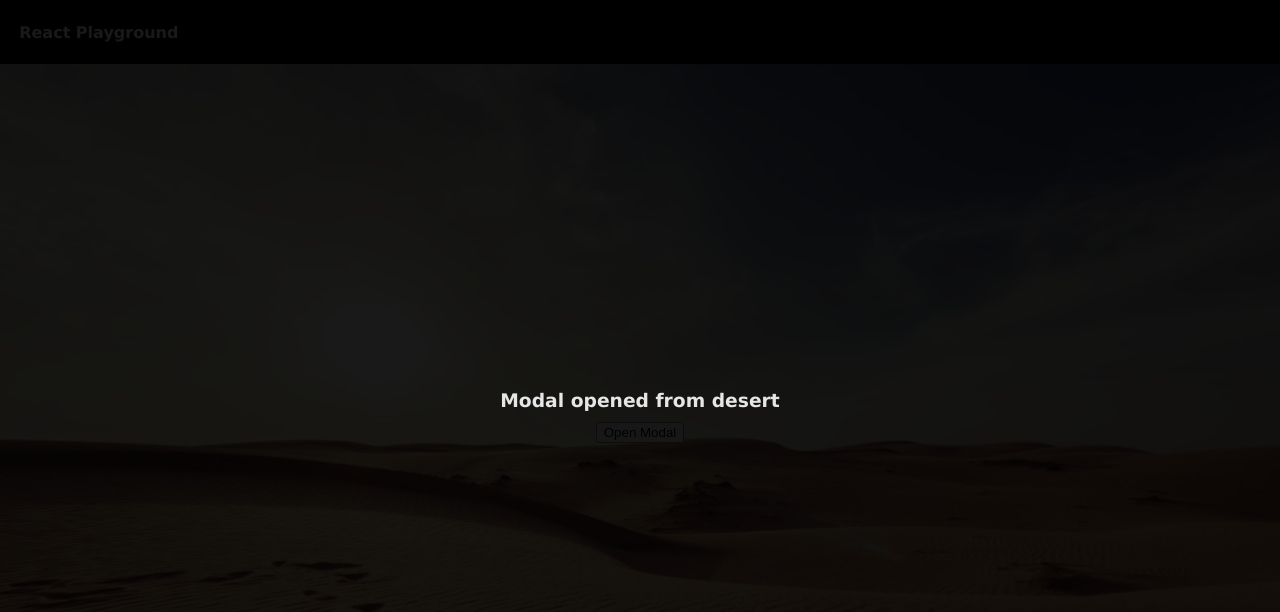
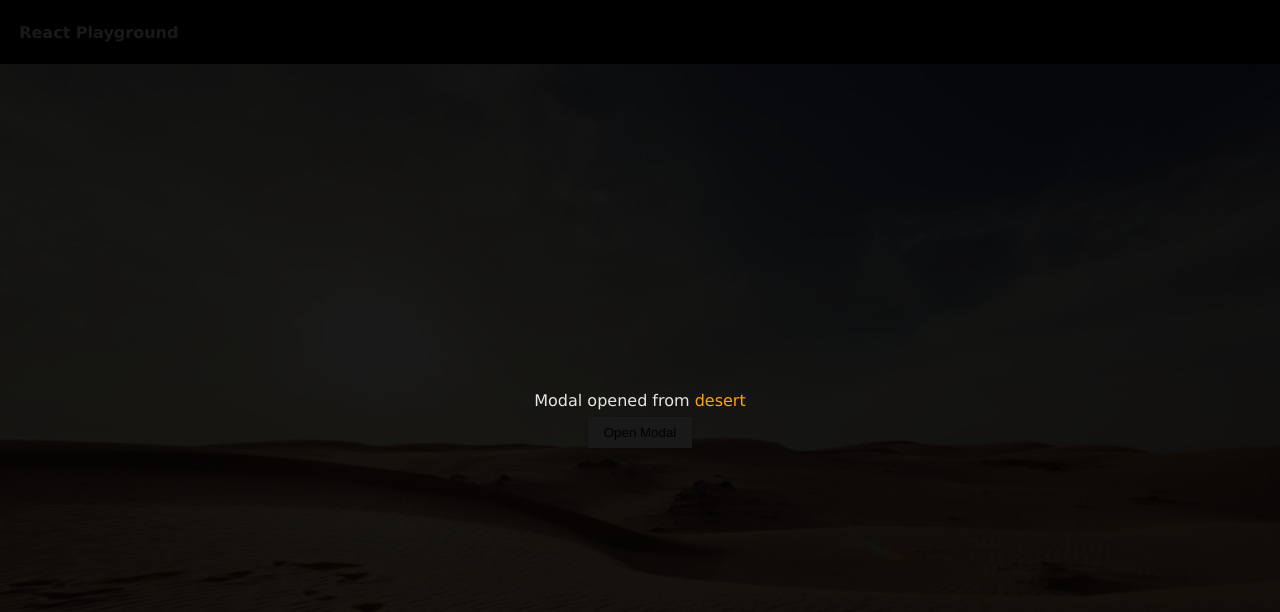
Before and after one commit to mariahelenanoren/react-playground, a React app: page /desert in a window 1280 px wide. Both pictures are taken after a click on the button "Open Modal". Shown: the top 612 px of the page. Built offline with nearby package versions, Linux system fonts and the light colour scheme.

Commit message:
added some styling

```diff
--- a/index.html
+++ b/index.html
@@ -25,7 +25,7 @@
         z-index: 1000;
         background: rgba(0, 0, 0, 0.9);
         color: rgb(230, 230, 230);
-        -webkit-backdrop-filter: blur(10px);
+        cursor: pointer;
       }
 
       * {
--- a/src/components/DetailView.tsx
+++ b/src/components/DetailView.tsx
@@ -38,8 +38,11 @@ class DetailView extends React.Component<Props, State> {
         </button>
         <img style={detailImage} src={this.state.imageSrc}></img>
         {this.state.isModalOpen ? (
-          <Modal persistent shouldClose={this.toggleModal}>
-            <h3>Modal opened from {this.props.match.params.name}</h3>
+          <Modal shouldClose={this.toggleModal}>
+            <p>
+              Modal opened from&nbsp;
+              <span style={highlight}>{this.props.match.params.name}</span>
+            </p>
           </Modal>
         ) : null}
       </div>
@@ -75,7 +78,17 @@ const detailImage: CSSProperties = {
 
 const button: CSSProperties = {
   position: "absolute",
+  padding: "0.5rem 1rem",
+  border: "none",
+  backgroundColor: "white",
+  color: "black",
+  boxShadow: "0px 1px 4px rgba(0, 0, 0, 0.3)",
+  cursor: "pointer",
   zIndex: 100,
 };
 
+const highlight: CSSProperties = {
+  color: "orange",
+};
+
 export default DetailView;
--- a/src/components/Modal.tsx
+++ b/src/components/Modal.tsx
@@ -21,7 +21,9 @@ class Modal extends React.Component<Props> {
   }
 
   onClick() {
-    this.props.shouldClose();
+    if (!this.props.persistent) {
+      this.props.shouldClose();
+    }
   }
 
   render() {
```
